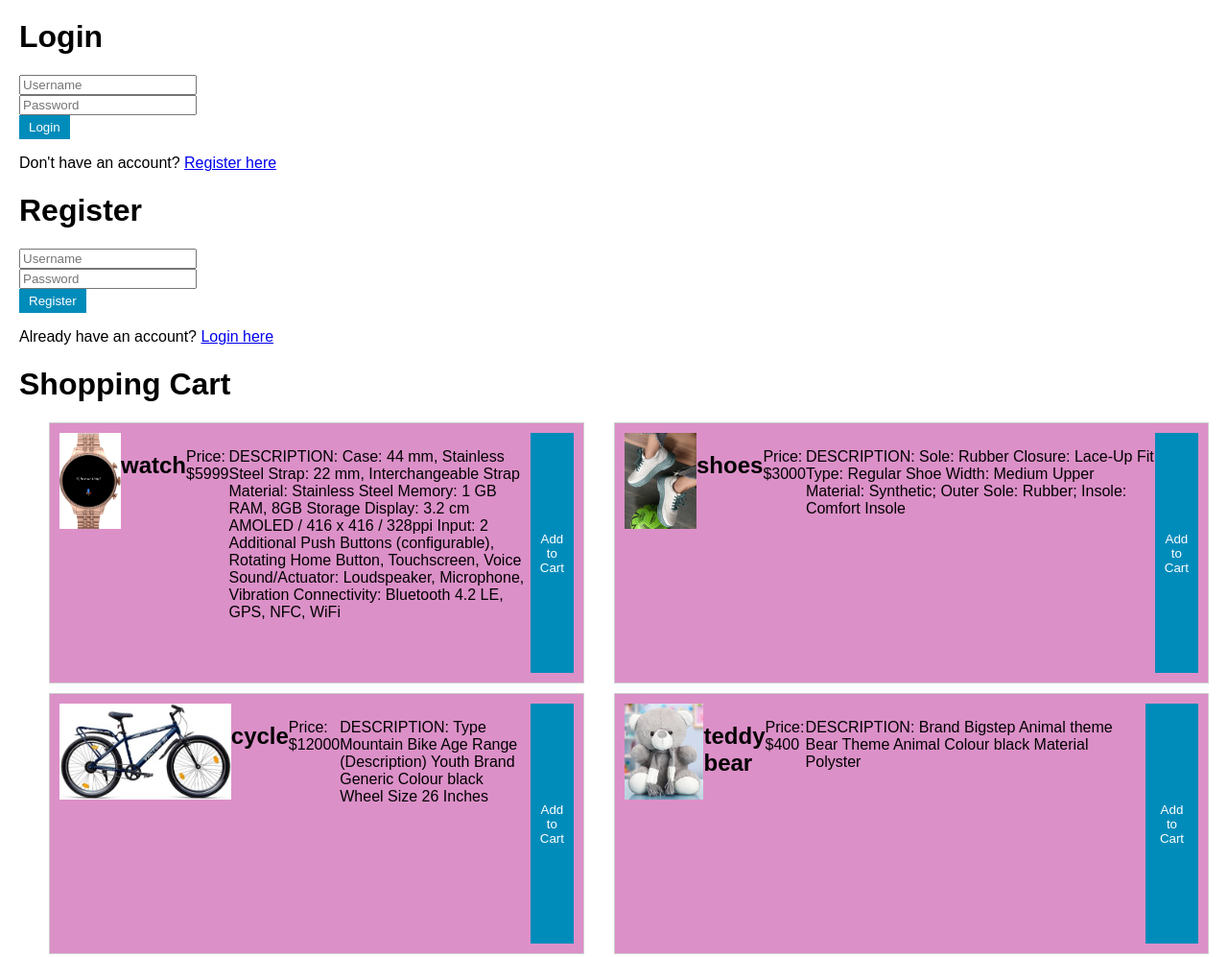
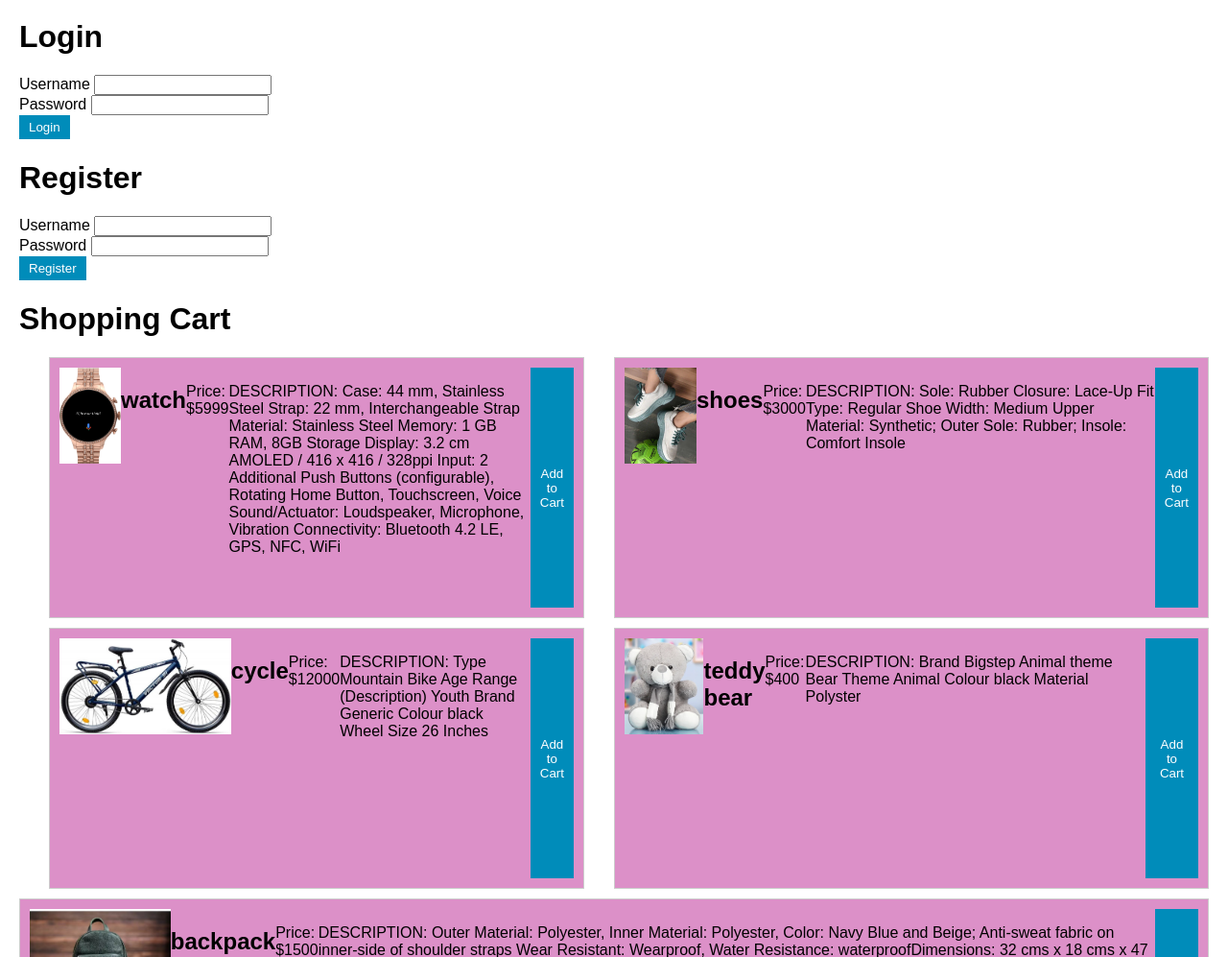
Before and after one commit to Charishma2411/charishma, a plain HTML site: page index.html in a window 1280 px wide. Shown: the top 997 px of the page at 96% size. Drawn offline with Linux system fonts and the light colour scheme.

Commit message:
Update index.html

```diff
--- a/index.html
+++ b/index.html
@@ -1,37 +1,31 @@
 <html>
 <head>
-
-    <title>Shopping Cart</title>
+	<title>Shopping cart</title>
 	<link rel="stylesheet" href="styles.css">
-
 </head>
 <body>
-
-<div id="login-section" class="hidden">
+	<div class="hidden">
 <h1>Login</h1>
-        <form onsubmit="return login">
-            <input type="text" id="username" placeholder="Username" required><br>
-            <input type="password" id="password" placeholder="Password" required><br>
+<form id="login-form">
+<label>Username</label>
+<input type="text" id="login-user"><br>
+<label>Password</label>
+<input type="text" id="login-pass"><br>
 <button type="submit">Login</button>
 </form>
-        <p>Don't have an account? <a href="#" onclick="showRegistration()">Register here</a></p>
-    </div>
-
-
-	<div id="registration-section" class="hidden">
+<p id='login-status'></p>
 <h1>Register</h1>
-
-        <form onsubmit="return register()">
-            <input type="text" id="regUsername" placeholder="Username" required><br>
-            <input type="password" id="regPassword" placeholder="Password" required><br>
+<form id="reg-form">
+<label>Username</label>
+<input type="text" id="reg-user"><br>
+<label>Password</label>
+<input type="text" id="reg-pass"><br>
 <button type="submit">Register</button>
 </form>
-
-        <p>Already have an account? <a href="#" onclick="showLogin()">Login here</a></p>
-    </div>
+<p id='reg-status'></p>
+	<div class="hidden">
 	<div id="main-section" class="hidden">
         <h1>Shopping Cart</h1>
-
 	<div class="products">
         <div class="product">
             <img src="watch.png"height="100">
```
Lines whose indentation alone changed are shown as unchanged.
